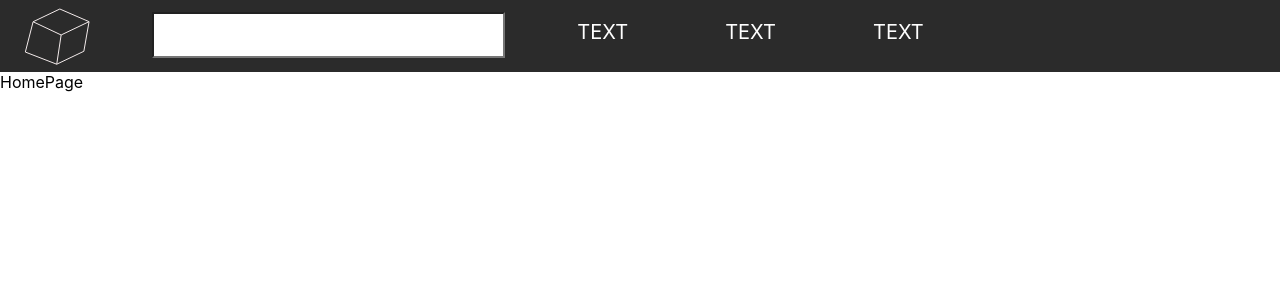
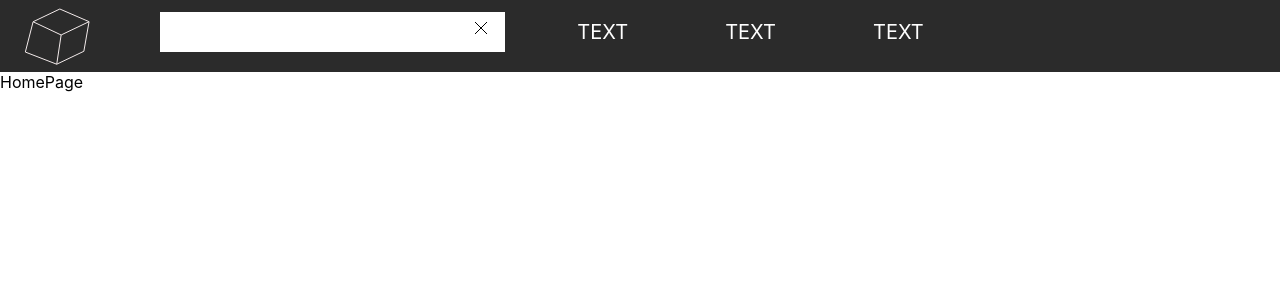
Before and after one commit to Mayank-1996/project-app, a React (Create React App) app: page / in a window 1280 px wide. Shown: the top 300 px of the page. Built offline with nearby package versions, Linux system fonts and the light colour scheme.

Commit message:
added cross icon

```diff
--- /dev/null
+++ b/src/shared/components/Header/Assets/CrossIcon.tsx
@@ -0,0 +1,23 @@
+interface ILogoProps {
+  width?: string | number;
+  height?: string | number;
+  color?: string;
+}
+
+export default function CrossIcon({
+  width = 14,
+  height = 14,
+  color = "none",
+}: ILogoProps) {
+  return (
+    <svg
+      width={width}
+      height={height}
+      viewBox={`0 0 ${width} ${height}`}
+      fill={color}
+      xmlns="http://www.w3.org/2000/svg"
+    >
+      <path d="M1 1L13 13M13 1L1 13" stroke="black" />
+    </svg>
+  );
+}
--- a/src/shared/components/Header/Header.tsx
+++ b/src/shared/components/Header/Header.tsx
@@ -5,18 +5,37 @@ import {
   RightHeaderContainer,
   RightHeaderContainerText,
   LogoContainer,
+  Input,
 } from "./styles";
 import Logo from "./Assets/Logo";
+import { useRef, useState } from "react";
+import CrossIcon from "./Assets/CrossIcon";
+
+const LOGO_WIDTH = "70";
+const LOGO_HEIGHT = "70";
 
 const Header = () => {
+  const [searchText, setSearchText] = useState("");
+  const searchBox = useRef();
+  const onSearchHandler = (e: React.ChangeEvent<HTMLInputElement>) => {
+    setSearchText(e.target.value);
+  };
+
   return (
     <HeaderContainer>
       <LeftHeaderContainer>
         <LogoContainer>
-          <Logo width="70" height="70" />
+          <Logo width={LOGO_WIDTH} height={LOGO_HEIGHT} />
         </LogoContainer>
-
-        <SearchBox />
+        <SearchBox
+          ref={searchBox}
+          onMouseOver={() => {
+            searchBox.current.classList.add("focused");
+          }}
+        >
+          <Input onChange={onSearchHandler} value={searchText} />
+          <CrossIcon />
+        </SearchBox>
       </LeftHeaderContainer>
       <RightHeaderContainer>
         <RightHeaderContainerText>TEXT</RightHeaderContainerText>
--- a/src/shared/components/Header/styles.ts
+++ b/src/shared/components/Header/styles.ts
@@ -44,17 +44,21 @@ export const RightHeaderContainerText = styled.p`
   padding: ${BASE_HIEGHT}px 0;
   margin: 0;
 `;
-
-export const SearchBox = styled.input`
+export const SearchBox = styled.div`
   background-color: ${MatteWhite};
+  margin: 0;
   width: 70%;
   background-color: white;
   font-size: ${1.5 * BASE_FONT_SIZE}px;
   height: ${5 * BASE_HIEGHT}px;
-  outline: none;
-
-  &:focus {
-    border-bottom: 4px solid blue;
-    transition: border-width 2s ease-in-out;
+  &.focused {
+    border-bottom: 2px solid #0066cc;
+    transition: border-bottom border 3s smooth;
   }
 `;
+
+export const Input = styled.input`
+  width: 90%;
+  outline: none;
+  border: 0;
+`;
```
